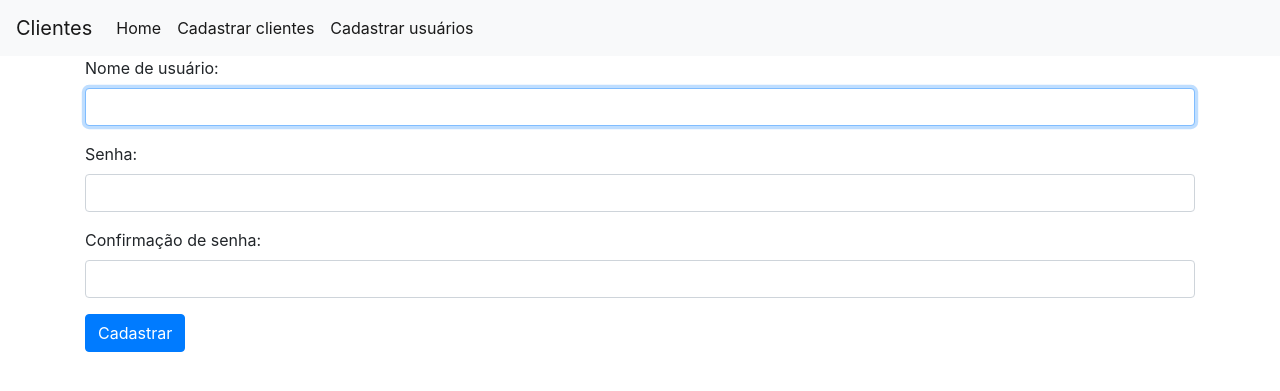
After one commit to antssousa/django-clientes, a Django app: page /clientes/cadastrar_usuario/ in a window 1280 px wide. The commit adds this page. Shown: the top 391 px of the page. Run offline with Django 3.2, Linux system fonts and the light colour scheme; some libraries are stand-ins or nearby versions.

Commit message:
Cadastro de usuários

```diff
--- a/clientes/forms.py
+++ b/clientes/forms.py
@@ -6,3 +6,4 @@ class ClienteForm(forms.ModelForm):
   class Meta:
     model = Cliente
     fields = ['nome', 'email', 'profissao', 'sexo', 'data_nascimento']
+    # fields = '__all__'
--- a/clientes/templates/clientes/base.html
+++ b/clientes/templates/clientes/base.html
@@ -23,8 +23,11 @@
         <li class="nav-item active">
           <a class="nav-link" href="{% url 'listar_clientes' %}">Home<span class="sr-only">(current)</span></a>
         </li>
-        <li class="nav-item">
-          <a class="nav-link" href="{% url 'cadastrar_cliente' %}">Cadastrar</a>
+        <li class="nav-item active">
+          <a class="nav-link" href="{% url 'cadastrar_cliente' %}">Cadastrar clientes</a>
+        </li>
+        <li class="nav-item active">
+          <a class="nav-link" href="{% url 'cadastrar_usuario' %}">Cadastrar usuários</a>
         </li>
     </div>
   </nav>
--- a/clientes/templates/clientes/form_cliente.html
+++ b/clientes/templates/clientes/form_cliente.html
@@ -6,6 +6,11 @@
 {% endblock %}
 
 {% block conteudo %}
+<!-- <form method="post">
+  {% csrf_token %}
+  {{ form.as_p }}
+  <input class="btn btn-primary" type="submit" value="Cadastrar">
+</form> -->
 
   <form method="post">
     {% csrf_token %}
--- /dev/null
+++ b/clientes/templates/clientes/form_usuario.html
@@ -0,0 +1,31 @@
+{% extends 'clientes/base.html' %}
+
+{% load meus_filtros %}
+
+{% block titulo %}
+  Cadastro de usuários
+{% endblock %}
+
+{% block conteudo %}
+  <form method="post">
+    {% csrf_token %}
+    <div class="form-group">
+      {{ form_usuario.username.errors }}
+      <label>Nome de usuário: </label>
+      {{ form_usuario.username | addclass:'form-control'}}
+    </div>
+    <div class="form-group">
+      {{ form_usuario.password1.errors }}
+      <label>Senha: </label>
+      {{ form_usuario.password1 | addclass:'form-control'}}
+    </div>
+    <div class="form-group">
+      {{ form_usuario.password2.errors }}
+      <label>Confirmação de senha: </label>
+      {{ form_usuario.password2 | addclass:'form-control'}}
+    </div>
+    <div class="form-group">
+      <input type="submit" value="Cadastrar" class="btn btn-primary">
+    </div>
+  </form>
+{% endblock %}
--- a/clientes/urls.py
+++ b/clientes/urls.py
@@ -8,4 +8,7 @@ urlpatterns = [
     path('listar/<int:id>', listar_cliente_id, name='listar_cliente_id'),
     path('editar/<int:id>', editar_cliente, name='editar_cliente'),
     path('remover/<int:id>', remover_cliente, name='remover_cliente'),
+    path('cadastrar_usuario/', cadastrar_usuario, name='cadastrar_usuario'),
+    # path('logar_usuario/', logar_usuario, name='logar_usuario'),
+    # path('deslogar_usuario/', deslogar_usuario, name='deslogar_usuario'),
 ]
--- a/clientes/views.py
+++ b/clientes/views.py
@@ -2,6 +2,8 @@
 from django.shortcuts import redirect, render
 from .models import Cliente
 from .forms import ClienteForm
+
+from django.contrib.auth.forms import UserCreationForm
 
 # Create your views here.
 
@@ -37,3 +39,13 @@ def remover_cliente(request, id):
     cliente.delete()
     return redirect('listar_clientes')
   return render(request, 'clientes/confirma_exclusao.html', {'cliente': cliente})
+
+def cadastrar_usuario(request):
+  if request.method == 'POST':
+    form_usuario = UserCreationForm(request.POST)
+    if form_usuario.is_valid():
+      form_usuario.save()
+      return redirect('listar_clientes')
+  else:
+    form_usuario = UserCreationForm()
+  return render(request, 'clientes/form_usuario.html', {'form_usuario': form_usuario})
```
